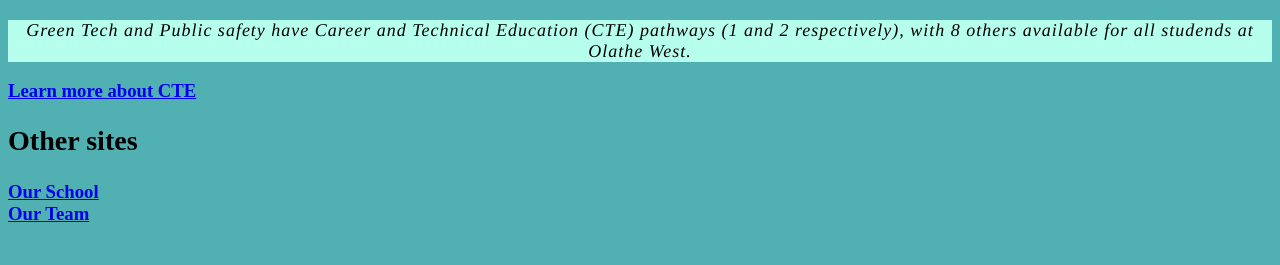
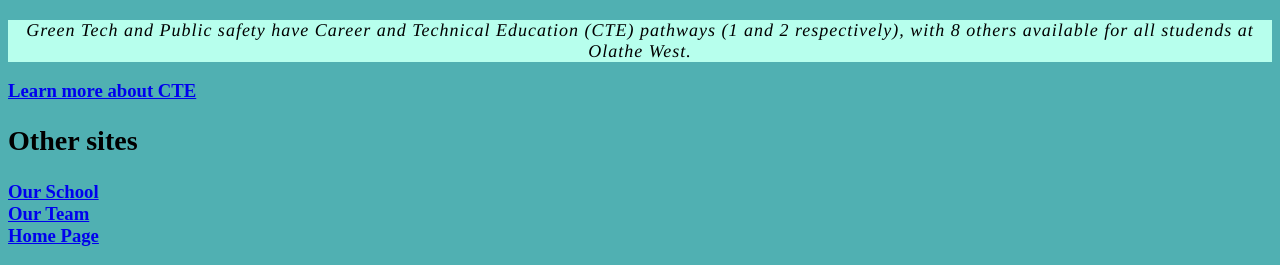
Before and after one commit to underwateruniverse/ow, a plain HTML site: page index.html in a window 1280 px wide. Shown: the part 6148-6413 px from the top of the page. Before the commit the page ends 6391 px from the top, so only its background shows below. Drawn offline with Linux system fonts and the light colour scheme.

Commit message:
Update index.html

```diff
--- a/index.html
+++ b/index.html
@@ -133,6 +133,7 @@ p {text-align:center;font-family:Times, serif;font-size:18px;font-style:italic;f
  </div>
   <a href="https://underwateruniverse.github.io/ow/" style="text-decoration:underline;" target="_blank" >Our School</a><br>
    <a href="https://underwateruniverse.github.io/team/" style="text-decoration:underline;" target="_blank" >Our Team</a><br>
+	   <a href="https://underwateruniverse.github.io/underwateruniverse/" style="text-decoration:underline;" target="_blank" >Home Page</a><br>
 
   </p>
 
```
